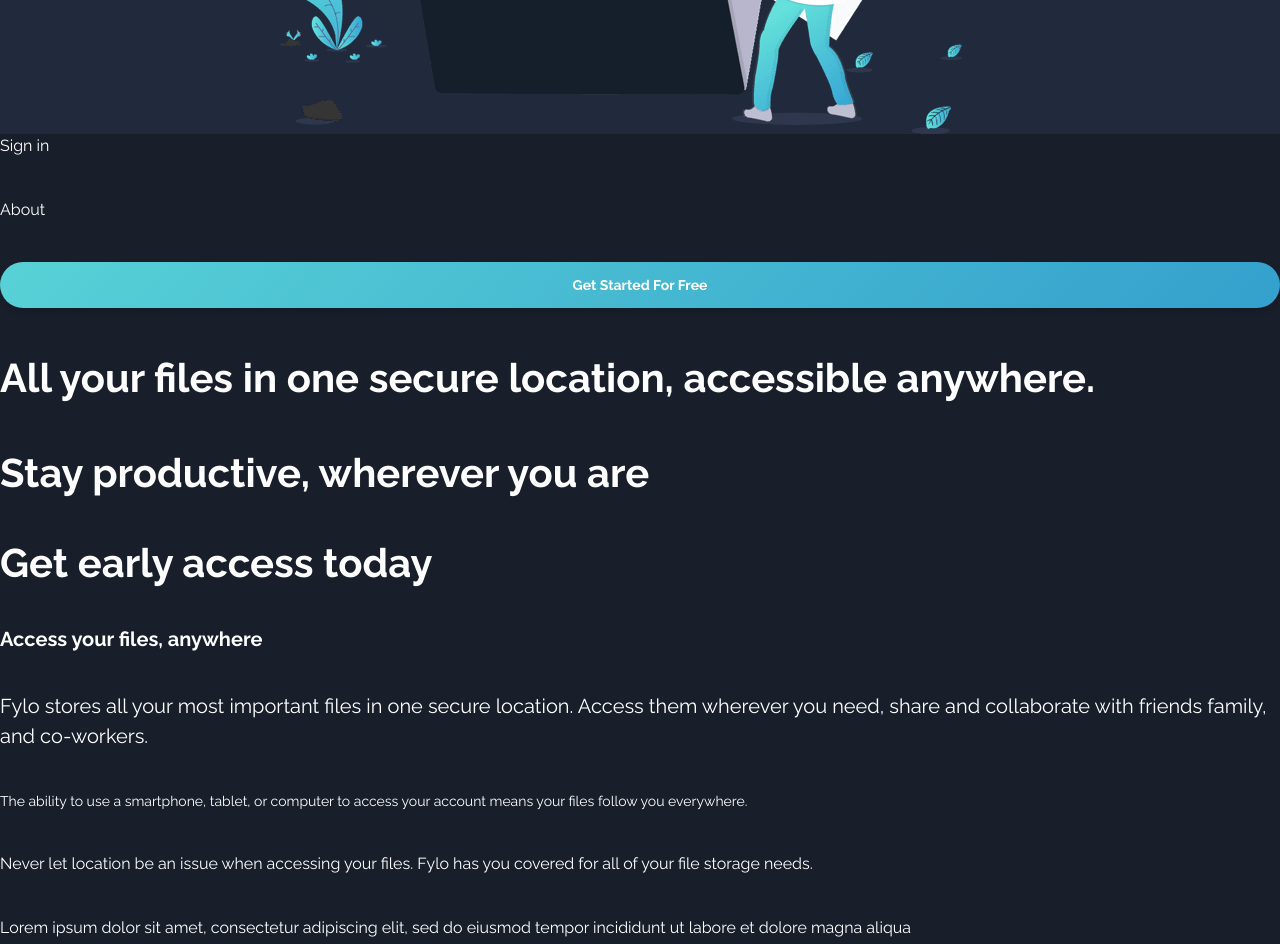
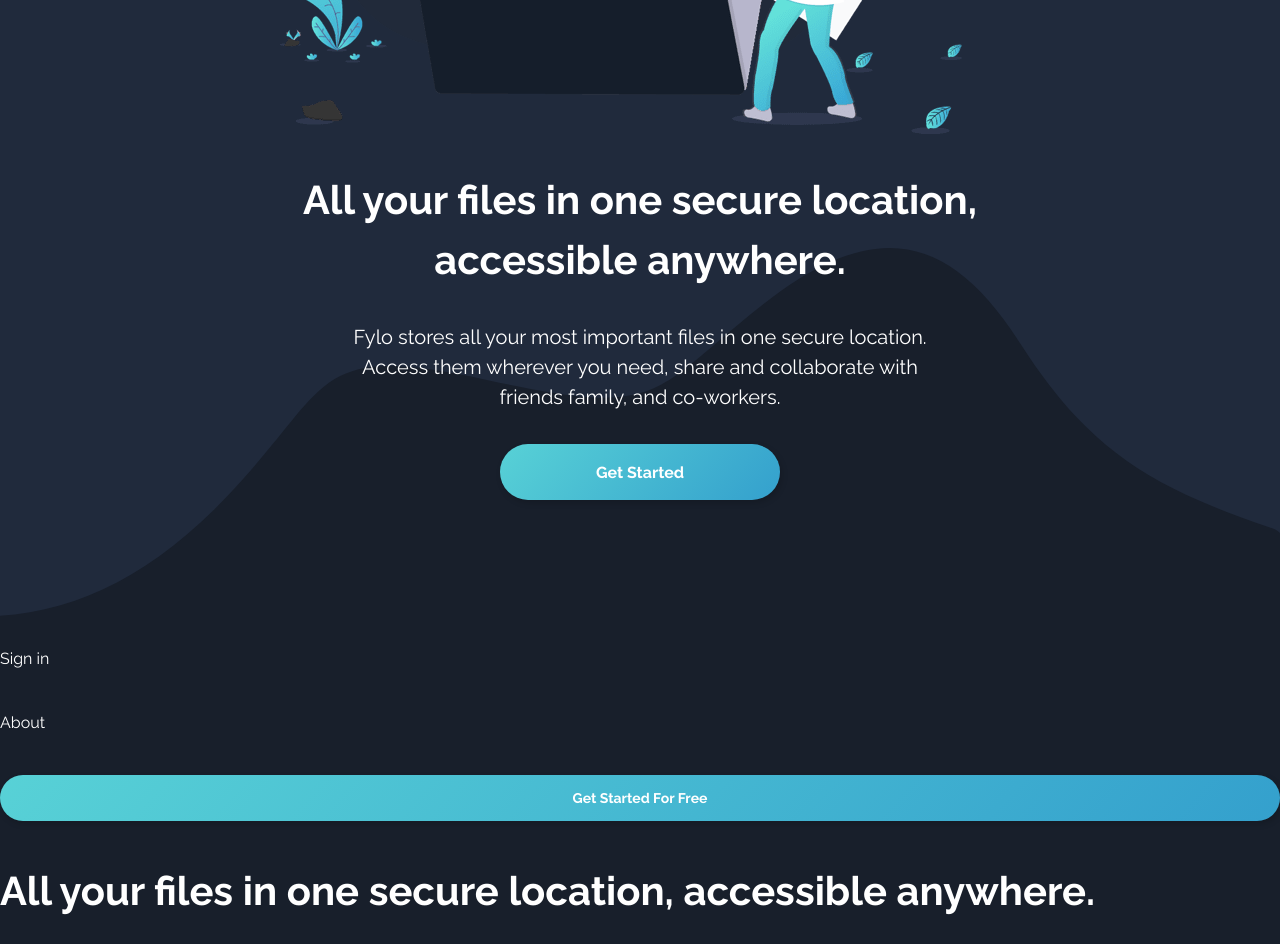
Before and after one commit to mdashfaque-mamdu-au17/flyo-dark-theme-landing-page, a React (Vite) app: page / in a window 1280 px wide. Shown: the part 600-1544 px from the top of the page. Built offline with nearby package versions, Linux system fonts and the light colour scheme.

Commit message:
hero section completed

```diff
--- a/src/components/Sections/Hero.jsx
+++ b/src/components/Sections/Hero.jsx
@@ -1,14 +1,59 @@
 import React from 'react';
+import Heading from '../Texts/Heading';
+import Paragraph from '../Texts/Paragraph';
+import Button from '../Button/Button';
 import Illustration from '../../assets/illustration-intro.png';
+import BgCurvyMobile from '../../assets/bg-curvy-mobile.svg';
+import BgCurvyDesktop from '../../assets/bg-curvy-desktop.svg';
 const Hero = () => {
   return (
-    <section className="bg-secondary-black pt-12 md:pt-[75px]">
-      <div className="w-[304px] lg:w-[720px] mx-auto">
-        <img
-          src={Illustration}
-          alt=""
-          className="w-[304px] h-[225px] lg:w-[720px] lg:h-[534px]"
-        />
+    <section className="bg-secondary-black pt-12 pb-[90px] md:pb-0 md:pt-[75px]">
+      <div className="relative">
+        <div className="w-[304px] lg:w-[720px] mx-auto relative z-20">
+          <img
+            src={Illustration}
+            alt=""
+            className="w-[304px] h-[225px] lg:w-[720px] lg:h-[534px]"
+          />
+        </div>
+
+        <div className=" relative w-full md:hidden">
+          <div className=" absolute -top-10  z-10 left-1/2 transform -translate-x-1/2 min-w-[375px]">
+            <img src={BgCurvyMobile} alt="" className="" />
+          </div>
+        </div>
+
+        <div className="absolute z-20  left-1/2 transform -translate-x-1/2 w-full sm:max-w-[600px] md:max-w-[734px]">
+          <div className="text-center">
+            <div className="px-[28px] pt-[33px] md:pt-[36px]">
+              <Heading type="primary">
+                All your files in one secure location, accessible anywhere.
+              </Heading>
+            </div>
+            <div className="px-10 pt-[15px] pb-8 md:w-[589px] md:px-0 md:mx-auto md:pt-8">
+              <Paragraph type="primary">
+                Fylo stores all your most important files in one secure
+                location. Access them wherever you need, share and collaborate
+                with friends family, and co-workers.
+              </Paragraph>
+            </div>
+            <div className="w-[240px] mx-auto md:w-[280px]">
+              <Button
+                btnType="primary"
+                styles="md:pt-[19px] md:pb-[18px] md:text-base md:leading-[19px] rounded-[28px]"
+              >
+                Get Started
+              </Button>
+            </div>
+          </div>
+        </div>
+
+        <div className="hidden md:block relative">
+          <div className="hidden md:block max-w-[1440px] mx-auto pt-[114px]">
+            <img src={BgCurvyDesktop} alt="" />
+          </div>
+          {/* <div className="absolute bottom-0 w-full h-10 bg-primary-black"></div> */}
+        </div>
       </div>
     </section>
   );
```
